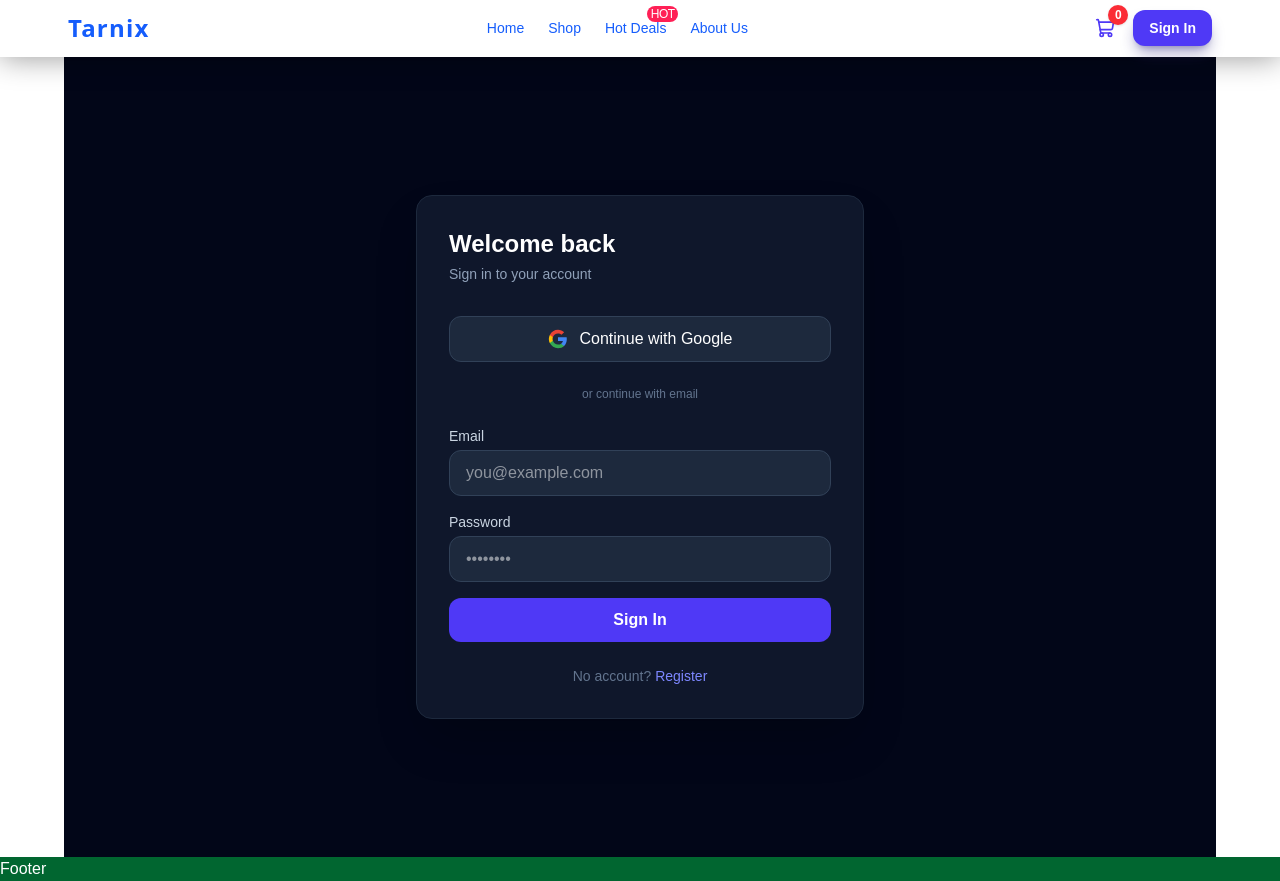
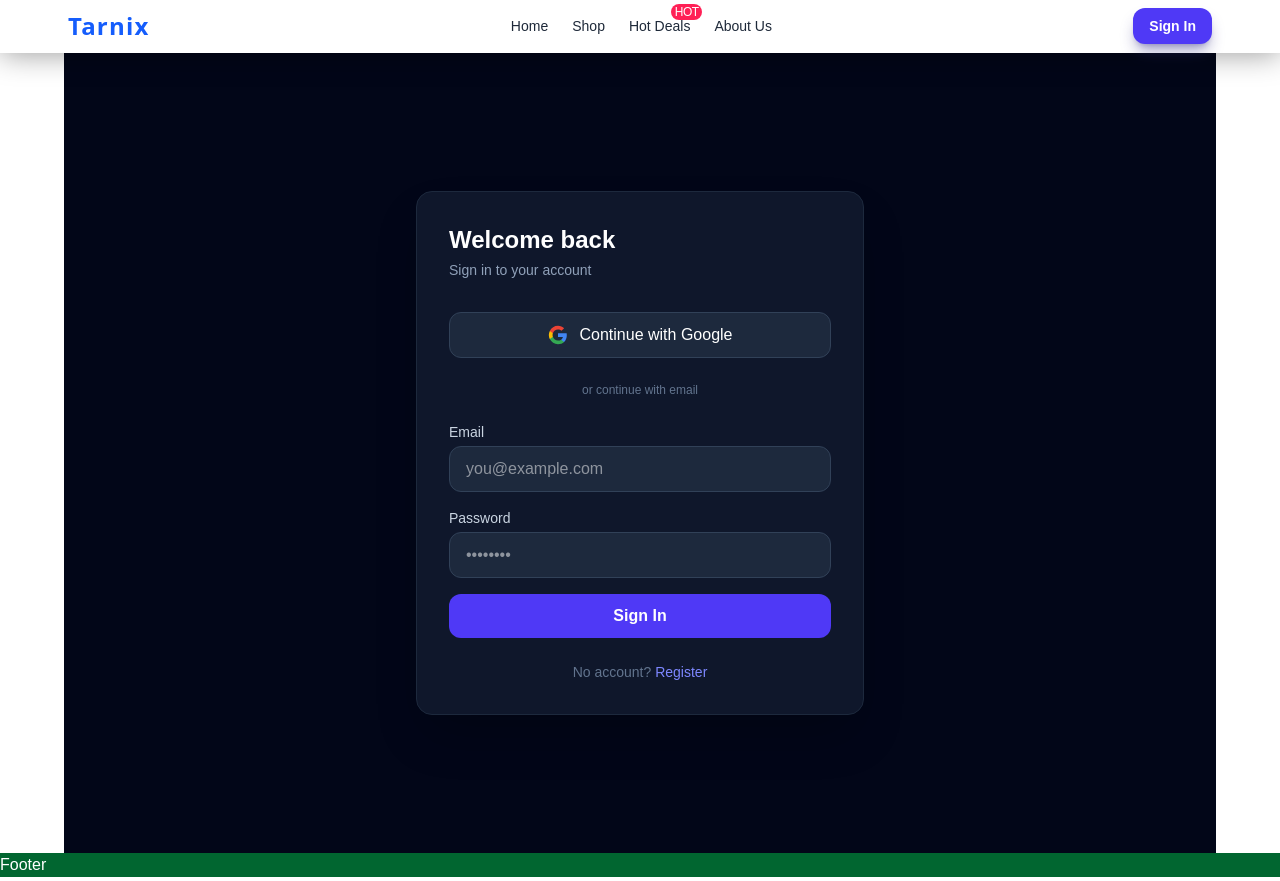
Before and after one commit to arifstk/tarnix, a Next.js app: page /login in a window 1280 px wide. Built offline with nearby package versions, Linux system fonts and the light colour scheme; no server answers.

Commit message:
role based cart

```diff
--- a/components/Header.tsx
+++ b/components/Header.tsx
@@ -22,6 +22,7 @@ const Header = ({ role }: NavbarProps) => {
   const dropdownRef = useRef<HTMLDivElement>(null);
   const isAdmin = role === "admin";
   const isDeliveryBoy = role === "deliveryBoy";
+  const isUser = role === "user";
 
   const cartCount = useSelector((s: RootState) =>
     s.cart.items.reduce((sum, item) => sum + item.quantity, 0)
@@ -51,20 +52,10 @@ const Header = ({ role }: NavbarProps) => {
         </div>
 
         {/* ── CENTER: Nav ── */}
-        <UserNav role= {role}/>
+        <UserNav role={role} />
 
         {/* ── RIGHT: Auth (all roles) ── */}
         <div className="shrink-0 flex items-center gap-2">
-
-          {/* Admin badge */}
-          {/* {isAdmin && (
-            <Link
-              href="/admin/dashboard"
-              className="hidden md:flex items-center gap-1.5 px-3 py-1.5 rounded-lg bg-violet-600/20 border border-violet-500/30 text-violet-300 text-xs font-semibold hover:bg-violet-600/30 transition-all duration-200"
-            >
-              Admin
-            </Link>
-          )} */}
 
           {/* Admin badge (desktop only) */}
           {isAdmin && (
@@ -93,6 +84,7 @@ const Header = ({ role }: NavbarProps) => {
           )}
 
           {/* Cart Icon */}
+          {isUser && (
             <Link
               href="/cart"
               className="relative flex items-center justify-center w-10 h-10 rounded-full bg-white/10 border border-white/20 hover:bg-white/20 transition-all duration-200"
@@ -103,6 +95,7 @@ const Header = ({ role }: NavbarProps) => {
                 {cartCount > 99 ? "99+" : cartCount}
               </span>
             </Link>
+          )}
 
           {session?.user ? (
             <div className="relative" ref={dropdownRef}>
--- a/components/UserNav.tsx
+++ b/components/UserNav.tsx
@@ -25,7 +25,7 @@ const UserNav = ({ role }: UserNavProps) => {
           <Link
             key={link.href}
             href={link.href}
-            className={`relative group text-sm text-blue-600 font-medium transition-colors duration-200 py-1 ${active ? "text-blue-500" : "hover:text-gray-800"
+            className={`relative group text-sm text-gray-800 font-medium transition-colors duration-200 py-1 ${active ? "text-blue-500" : "hover:text-gray-800"
               }`}
           >
             {link.label}
```
Lines whose indentation alone changed are shown as unchanged.
